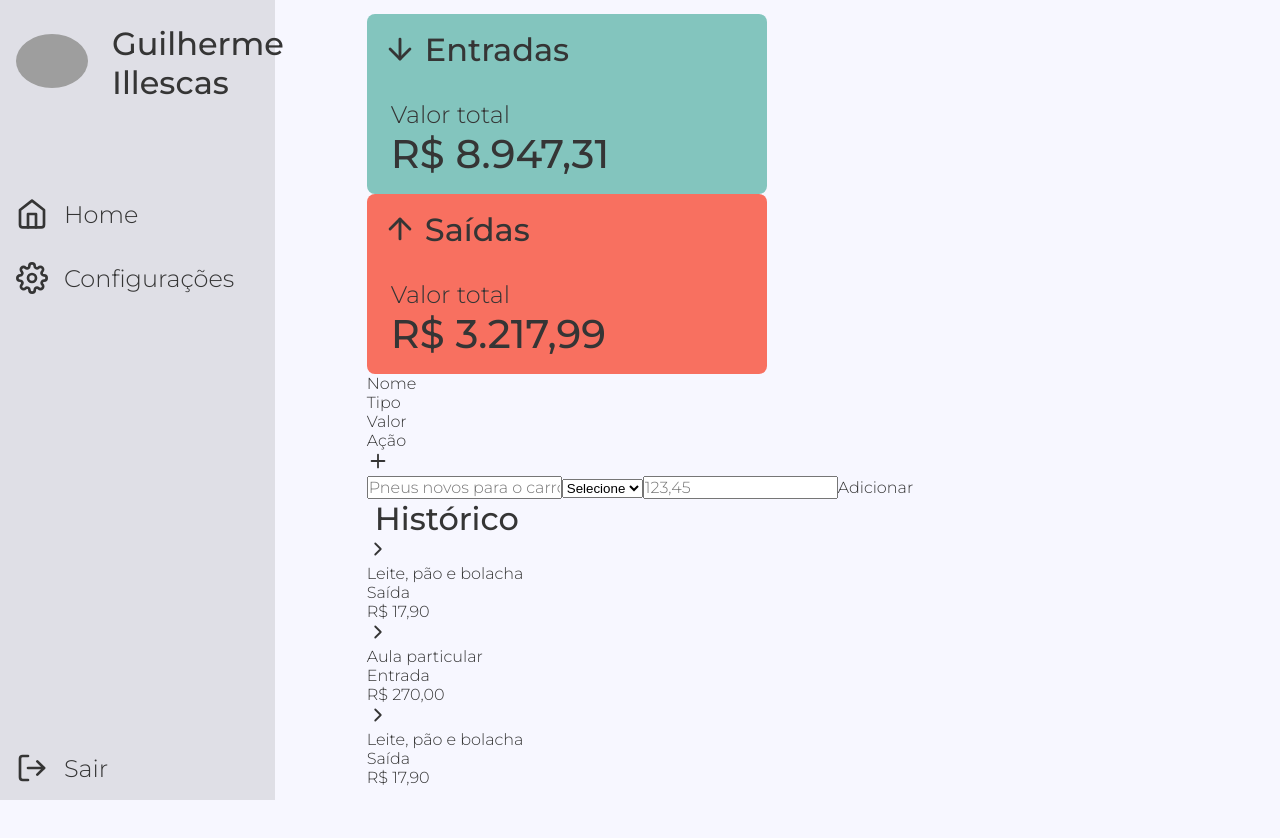
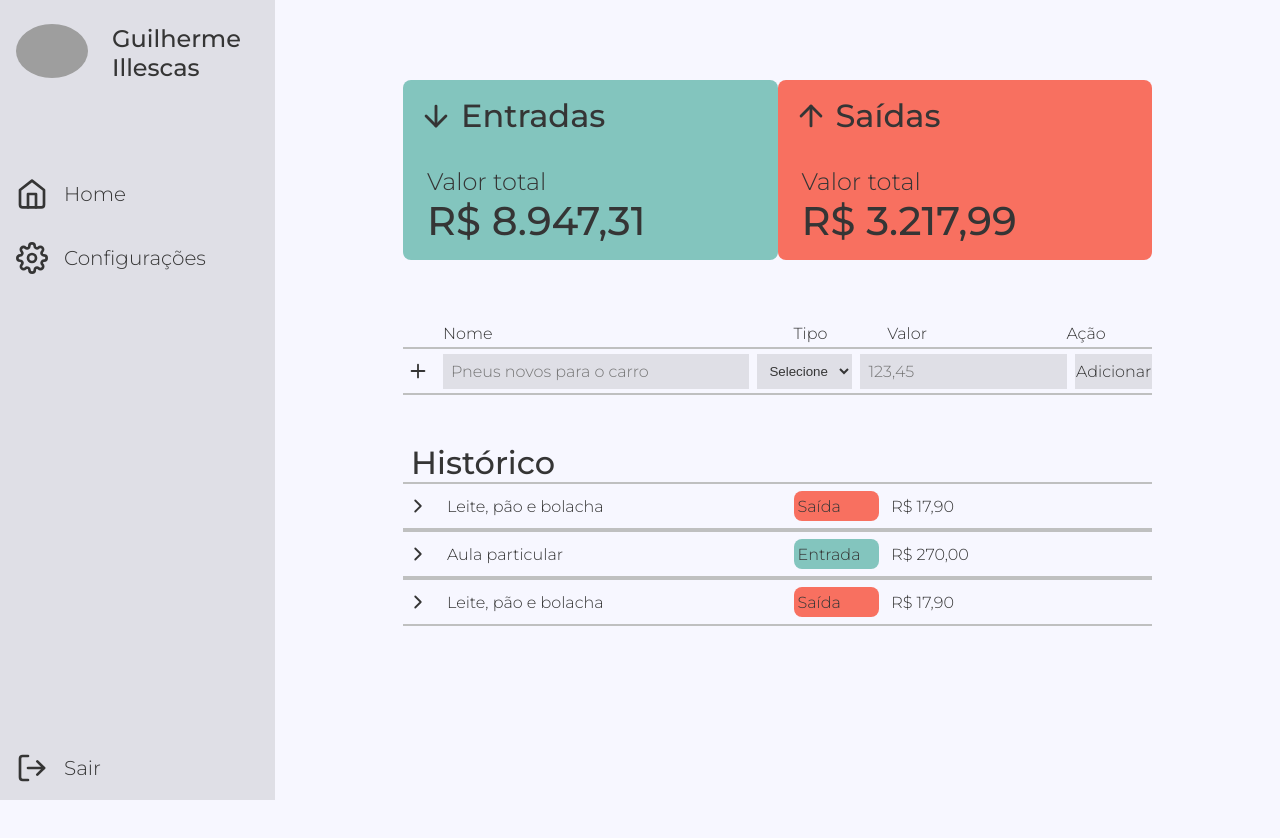
Before and after one commit to Guillescas/Financerr, a Next.js app: page / in a window 1280 px wide. Shown: the top 838 px of the page. Before the commit the page ends 800 px from the top, so only its background shows below. Built offline with nearby package versions, Linux system fonts and the light colour scheme; grey boxes are pictures that could not be loaded.

Commit message:
Increase styles

```diff
--- a/src/styles/components/Sidebar.module.css
+++ b/src/styles/components/Sidebar.module.css
@@ -28,6 +28,12 @@
   margin-right: 16px;
 }
 
+.container .profile h2 {
+  font-weight: 500;
+  font-size: 1.5rem;
+  margin-left: 8px;
+}
+
 .container .options {
   display: flex;
   flex: 1;
@@ -41,7 +47,7 @@
   align-items: center;
   justify-content: left;
 
-  font-size: 1.5rem;
+  font-size: 1.25rem;
   padding: 1rem 16px;
 
   width: 100%;
@@ -49,7 +55,6 @@
 
 .container button:hover {
   background: var(--hover);
-  /* filter: brightness(20%); */
 }
 
 .container .item p {
--- a/src/styles/pages/Home.module.css
+++ b/src/styles/pages/Home.module.css
@@ -1,122 +1,82 @@
 .container {
   min-height: 100vh;
-  padding: 0 0.5rem;
+  max-width: 100vw;
+
   display: flex;
   flex-direction: column;
-  justify-content: center;
-  align-items: center;
+
+  margin-left: 275px;
+  margin-top: 5rem;
 }
 
-.main {
-  padding: 5rem 0;
-  flex: 1;
-  display: flex;
-  flex-direction: column;
-  justify-content: center;
-  align-items: center;
+.container .content {
+  padding: 0 8rem;
+  width: 100%;
 }
 
-.footer {
-  width: 100%;
-  height: 100px;
-  border-top: 1px solid #eaeaea;
+.container .content .cards {
   display: flex;
-  justify-content: center;
-  align-items: center;
+  justify-content: space-between;
 }
 
-.footer img {
-  margin-left: 0.5rem;
+.container .content .tableTitles {
+  margin-top: 4rem;
+  margin-bottom: 0.25rem;
+
+  display: grid;
+  gap: 8px;
+  grid-template-columns: 32px 4fr 1fr 2fr 1fr;
 }
 
-.footer a {
-  display: flex;
-  justify-content: center;
-  align-items: center;
+.container .content .line {
+  height: 48px;
+
+  border-top: 2px solid var(--other);
+  border-bottom: 2px solid var(--other);
+
+  display: grid;
+  grid-template-columns: 32px 4fr 1fr 2fr 1fr;
+  gap: 8px;
+  align-content: center;
 }
 
-.title a {
-  color: #0070f3;
-  text-decoration: none;
+.container .content .line div,
+.container .content .line p {
+  display: flex;
+  align-items: center;
+
+  padding: 4px;
+  border-radius: 8px;
 }
 
-.title a:hover,
-.title a:focus,
-.title a:active {
-  text-decoration: underline;
+.container .content .line p.outcome {
+  background: var(--red);
 }
 
-.title {
-  margin: 0;
-  line-height: 1.15;
-  font-size: 4rem;
+.container .content .line p.income {
+  background: var(--green);
 }
 
-.title,
-.description {
-  text-align: center;
+.container .content .line input,
+.container .content .line select {
+  background: var(--secondary-background);
+  border: 0;
+  height: 100%;
+
+  padding: 8px;
+  outline: none;
+
+  color: var(--text);
 }
 
-.description {
-  line-height: 1.5;
-  font-size: 1.5rem;
+.container .content .line button {
+  background: var(--secondary-background);
 }
 
-.code {
-  background: #fafafa;
-  border-radius: 5px;
-  padding: 0.75rem;
-  font-size: 1.1rem;
-  font-family: Menlo, Monaco, Lucida Console, Liberation Mono, DejaVu Sans Mono,
-    Bitstream Vera Sans Mono, Courier New, monospace;
+.container .content .line button:hover {
+  background: var(--hover);
 }
 
-.grid {
-  display: flex;
-  align-items: center;
-  justify-content: center;
-  flex-wrap: wrap;
-  max-width: 800px;
+.container .content .history {
   margin-top: 3rem;
 }
-
-.card {
-  margin: 1rem;
-  flex-basis: 45%;
-  padding: 1.5rem;
-  text-align: left;
-  color: inherit;
-  text-decoration: none;
-  border: 1px solid #eaeaea;
-  border-radius: 10px;
-  transition: color 0.15s ease, border-color 0.15s ease;
-}
-
-.card:hover,
-.card:focus,
-.card:active {
-  color: #0070f3;
-  border-color: #0070f3;
-}
-
-.card h3 {
-  margin: 0 0 1rem 0;
-  font-size: 1.5rem;
-}
-
-.card p {
-  margin: 0;
-  font-size: 1.25rem;
-  line-height: 1.5;
-}
-
-.logo {
-  height: 1em;
-}
-
-@media (max-width: 600px) {
-  .grid {
-    width: 100%;
-    flex-direction: column;
-  }
-}
```
